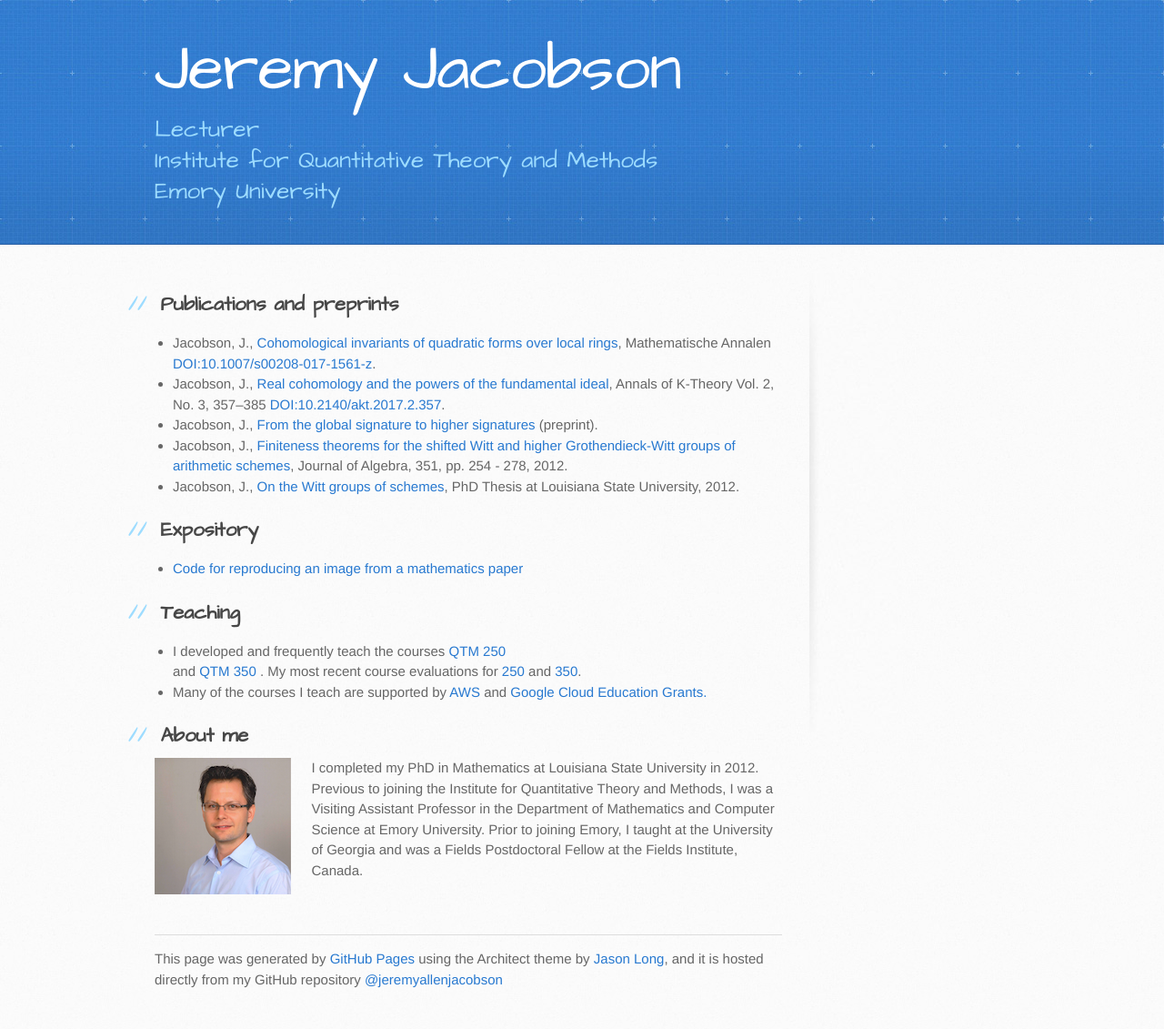
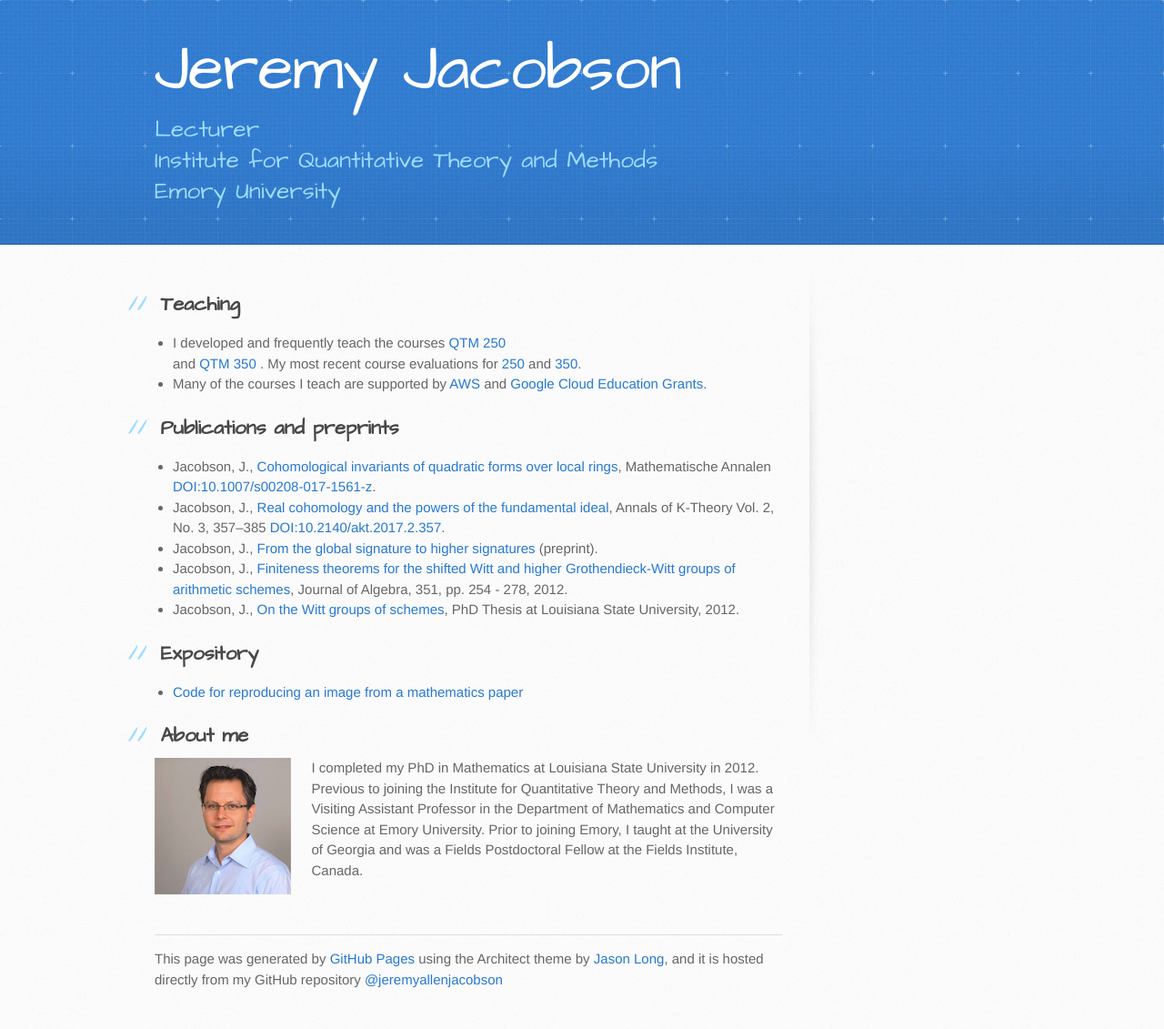
Before and after one commit to jeremyallenjacobson/jeremyallenjacobson.github.io, a Jekyll site: the page index.html, which Jekyll copies as it is, in a window 1280 px wide. Shown: the whole page at 91% size. Built offline with Jekyll 4.4.1, drawn with Linux system fonts in a browser that asks for light colours.

Commit message:
Moved teaching to the top

```diff
--- a/index.html
+++ b/index.html
@@ -32,6 +32,15 @@
         <section id="main-content">
 
 <h2>
+<a id="teaching" class="anchor" href="#teaching" aria-hidden="true"><span aria-hidden="true" class="octicon octicon-link"></span></a>Teaching</h3>
+
+<ul>
+<li> I developed and frequently teach the courses <a href="https://github.com/emory-qtm/qtm250"> QTM 250 </a></li> and <a href="https://github.com/jeremyallenjacobson/qtm350"> QTM 350 </a></li>. My most recent course evaluations for <a href="https://github.com/jeremyallenjacobson/jeremyallenjacobson.github.io/blob/master/QTM-250-1AppliedComputing-Spring2021_JeremyJacobson.pdf">250</a></li> and <a href="https://github.com/jeremyallenjacobson/jeremyallenjacobson.github.io/blob/master/QTM-350-1DataScienceComputing-Spring2021_JeremyJacobson.pdf">350</a></li>.
+  <li> Many of the courses I teach are supported by <a href = "https://www.awseducate.com/"> AWS</a> and <a href = "https://cloud.google.com/edu/">Google Cloud Education Grants.</a></li>
+</ul>
+
+
+<h2>
 <a id="publications-and-preprints" class="anchor" href="#publications-and-preprints" aria-hidden="true"><span aria-hidden="true" class="octicon octicon-link"></span></a>Publications and preprints</h3>
 
 <ul>
@@ -49,15 +58,6 @@
 <ul>
 <li> <a href="https://jeremyallenjacobson.github.io/ZerosReproduction/">Code for reproducing an image from a mathematics paper</a></li>
 </ul>
-
-<h2>
-<a id="teaching" class="anchor" href="#teaching" aria-hidden="true"><span aria-hidden="true" class="octicon octicon-link"></span></a>Teaching</h3>
-
-<ul>
-<li> I developed and frequently teach the courses <a href="https://github.com/emory-qtm/qtm250"> QTM 250 </a></li> and <a href="https://github.com/jeremyallenjacobson/qtm350"> QTM 350 </a></li>. My most recent course evaluations for <a href="https://github.com/jeremyallenjacobson/jeremyallenjacobson.github.io/blob/master/QTM-250-1AppliedComputing-Spring2021_JeremyJacobson.pdf">250</a></li> and <a href="https://github.com/jeremyallenjacobson/jeremyallenjacobson.github.io/blob/master/QTM-350-1DataScienceComputing-Spring2021_JeremyJacobson.pdf">350</a></li>.
-  <li> Many of the courses I teach are supported by <a href = "https://www.awseducate.com/"> AWS</a> and <a href = "https://cloud.google.com/edu/">Google Cloud Education Grants.</a></li>
-</ul>
-
 <h2>
 <a id="about-me" class="anchor" href="#about-me" aria-hidden="true"><span aria-hidden="true" class="octicon octicon-link"></span></a>About me</h2>
 <div style="display:inline;text-align:left; "><img src="https://jeremyallenjacobson.github.io/images/jeremyjacobson.png" > <div style="float: right;
```
